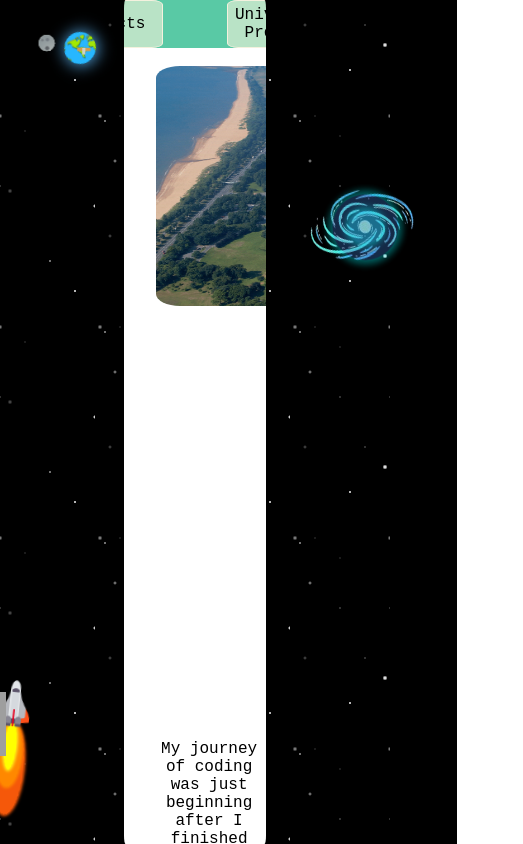
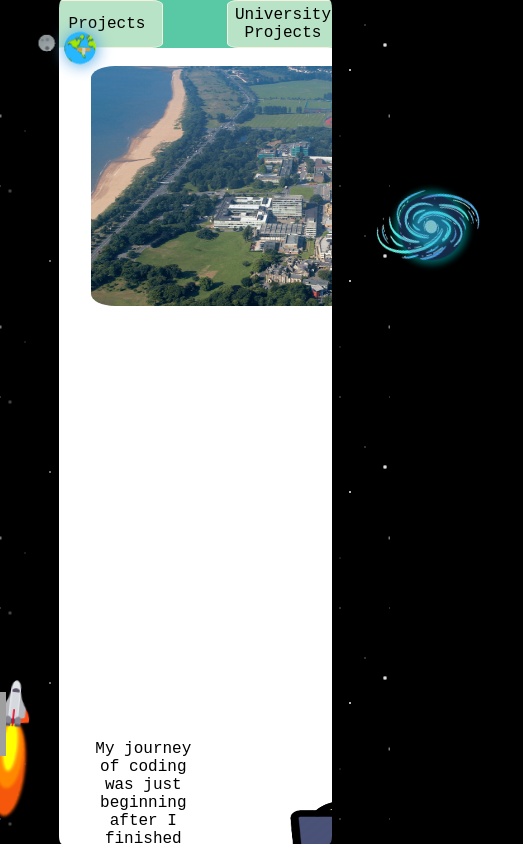
Before and after one commit to L-Limbu/react2.0, a React (Create React App) app in the folder labafoliov2/: page / in a window 390 px wide. Shown: the whole page, 523 px wide, since content can reach past the window. Built offline with nearby package versions, Linux system fonts and the light colour scheme; grey boxes are pictures that could not be loaded.

Commit message:
mobile changes

```diff
--- a/labafoliov2/src/App.css
+++ b/labafoliov2/src/App.css
@@ -27,12 +27,12 @@ a {
 }
 .left-side{
   height:100%;
-  width:15rem;
+  width:15%;
   background-color: rgb(0, 0, 0);
 }
 .right-side{
   height:100%;
-  width:15rem;
+  width:15%;
   background-color: rgb(0, 0, 0);
 }
 
@@ -106,3 +106,26 @@ a {
   100% {
   }
 }
+
+
+@media only screen
+
+and (min-device-width: 375px)
+
+and (max-device-width: 667px)
+
+and (-webkit-min-device-pixel-ratio: 2)
+
+and (orientation: portrait) {
+
+    .left-side{
+      width:1%;
+    }
+    .right-side{
+      width:1%;
+    }
+    .center-side{
+      width: 90%;
+    }
+
+}
--- a/labafoliov2/src/pages/style/pages.css
+++ b/labafoliov2/src/pages/style/pages.css
@@ -90,3 +90,32 @@ ul li {
         opacity: 100%;
     }
 }
+
+@media only screen
+
+and (min-device-width: 375px)
+
+and (max-device-width: 667px)
+
+and (-webkit-min-device-pixel-ratio: 2)
+
+and (orientation: portrait) {
+
+    .swanseaPicture{
+      width:200px;
+    }
+    .startContainer{
+        display: contents;
+    }
+    .projectPicture{
+      width:200px;
+    }
+    .recordPicture{
+      width: 350px;
+    }
+    .recordHolder{
+        overflow: hidden;
+        height: 150px;
+    }
+
+}
```
